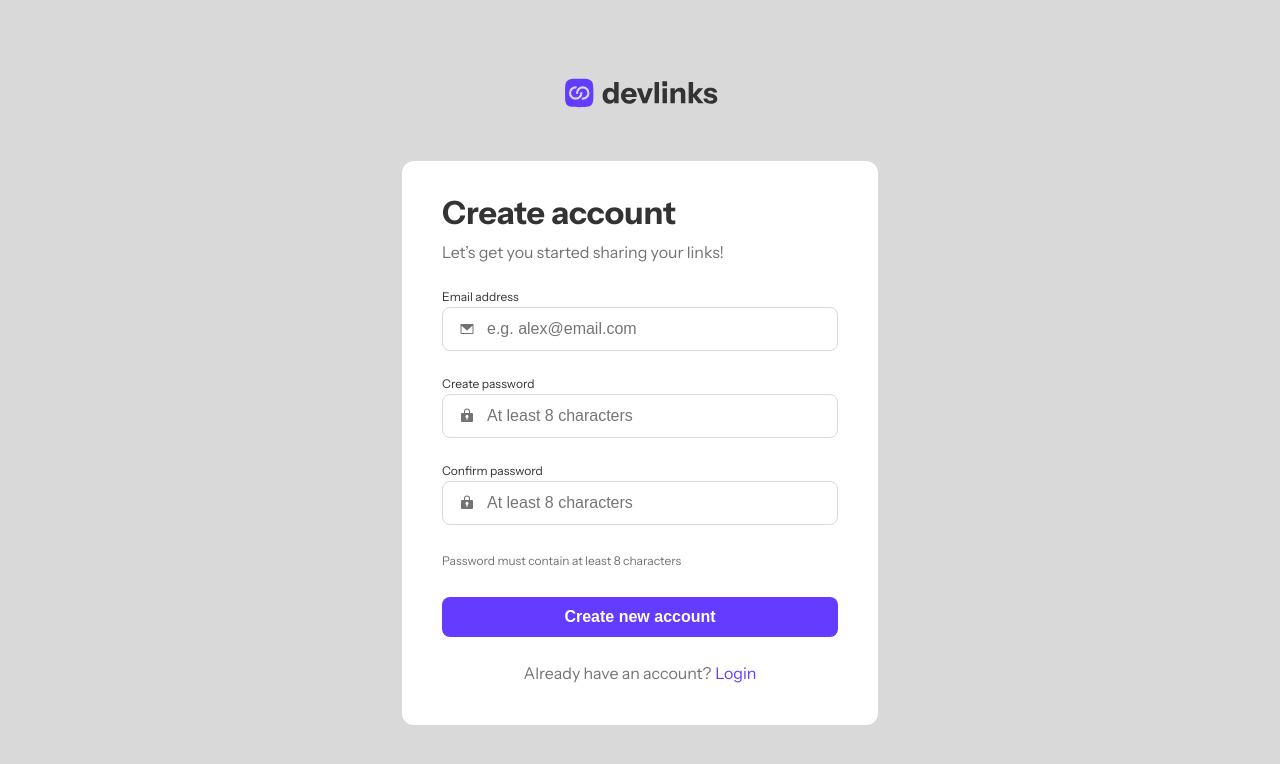
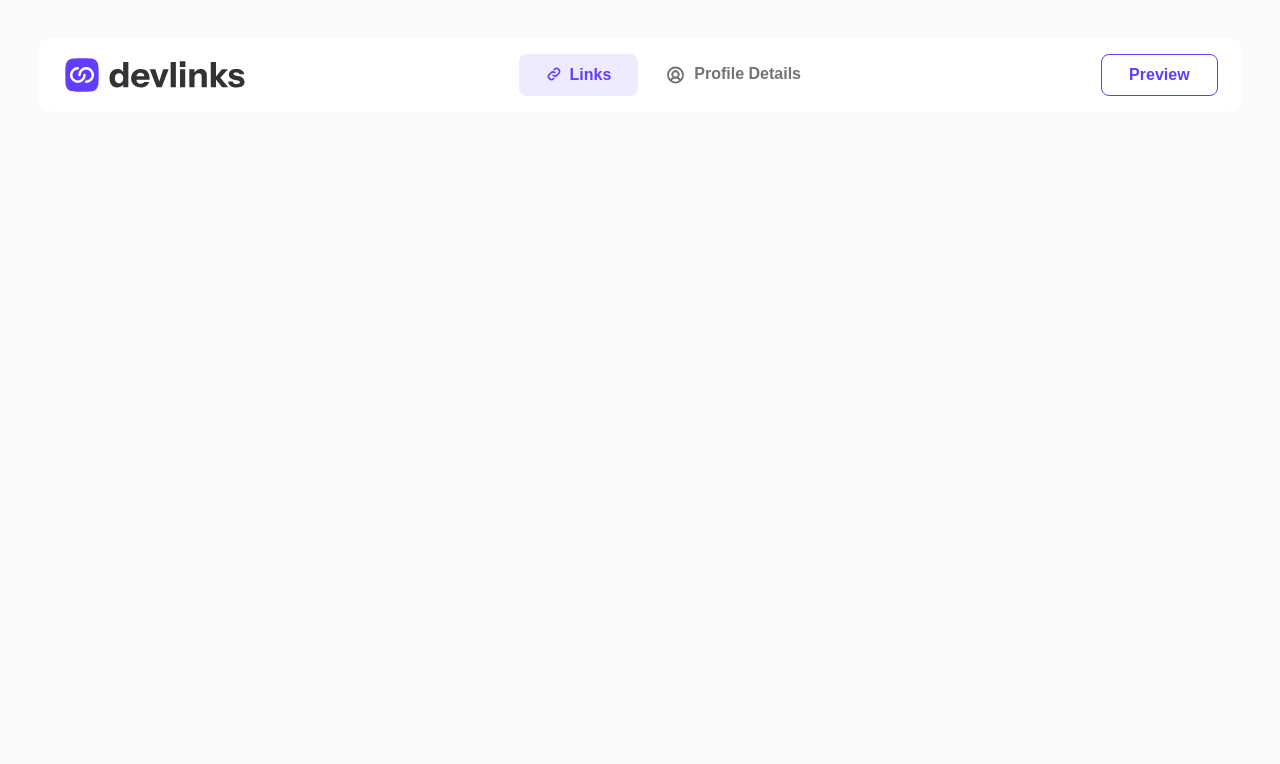
Before and after one commit to adriana-s-c/link-sharing-app, a React (Create React App) app: page / in a window 1280 px wide. Shown: the top 764 px of the page. Built offline with nearby package versions, Linux system fonts and the light colour scheme.

Commit message:
Add Navbar to HomePage

```diff
--- a/src/App.tsx
+++ b/src/App.tsx
@@ -1,12 +1,13 @@
-import "./App.scss";
+import styles from "./App.scss";
 import { Stack } from "./components/Stack";
-import { EntryPage } from "./pages/login";
+import { HomePage } from "./pages/HomePage";
 
 function App() {
   return (
-    <Stack className="App" align="center" spacing="center">
+    // <Stack className="App" align="center" spacing="center">
+    <Stack className={styles.App}>
       <Stack>
-        <EntryPage />
+        <HomePage />
       </Stack>
     </Stack>
   );
--- a/src/components/Button/index.module.scss
+++ b/src/components/Button/index.module.scss
@@ -2,6 +2,7 @@
 
 .button {
   width: 100%;
+  text-wrap: nowrap;
   font-size: $fontsize-m;
   font-weight: 600;
   border: none;
@@ -24,4 +25,28 @@
       background-color: $secondary-color;
     }
   }
+  &-secondary {
+    color: $primary-color;
+    background-color: transparent;
+    border: 1px solid $primary-color;
+    &:hover {
+      background-color: $third-color;
+    }
+  }
+  &-third {
+    background-color: transparent;
+    color: $grey-color;
+  }
+  &-active {
+    color: $primary-color;
+    background-color: $third-color;
+  }
 }
+
+.icon {
+  fill: $primary-color;
+}
+
+.iconGrey {
+  fill: $grey-color;
+}
--- a/src/components/Button/index.tsx
+++ b/src/components/Button/index.tsx
@@ -2,15 +2,29 @@ import styles from "./index.module.scss";
 import type { ComponentPropsWithoutRef, ReactNode } from "react";
 import { forwardRef } from "react";
 import clsx from "clsx";
+import { Stack } from "../Stack";
+import { ReactComponent as LinkIcon } from "../../images/icon-link.svg";
+import { ReactComponent as ProfileIcon } from "../../images/icon-profile-details-header.svg";
 
 type Props = ComponentPropsWithoutRef<"button"> & {
-  colorScheme: "primary" | "secondary";
+  colorScheme: "primary" | "secondary" | "third" | "active";
+  icon?: any;
   children?: ReactNode;
 };
+
+function getIcon(name: string) {
+  switch (name) {
+    case "link":
+      return <LinkIcon className={styles.icon} />;
+    case "profile":
+      return <ProfileIcon className={styles.iconGrey} />;
+  }
+}
 
 export const Button = forwardRef<HTMLButtonElement, Props>(
   (
     {
+      icon,
       type = "button",
       colorScheme = "primary",
       children,
@@ -27,7 +41,10 @@ export const Button = forwardRef<HTMLButtonElement, Props>(
       )}
       {...buttonProps}
     >
-      {children}
+      <Stack orientation="horizontal" gap="8px">
+        {icon ? getIcon(icon) : null}
+        {children}
+      </Stack>
     </button>
   )
 );
--- /dev/null
+++ b/src/pages/HomePage/NavBar/index.module.scss
@@ -0,0 +1,8 @@
+@import "../../../variables.scss";
+
+.box {
+  background-color: $white-color;
+  padding-block: 16px;
+  padding-inline: 24px;
+  border-radius: $border-radius-m;
+}
--- /dev/null
+++ b/src/pages/HomePage/NavBar/index.tsx
@@ -0,0 +1,23 @@
+import styles from "./index.module.scss";
+import { Stack } from "../../../components/Stack";
+import logo from "../../../images/logo-devlinks-large.svg";
+import { Button } from "../../../components/Button";
+
+export function NavBar() {
+  return (
+    <Stack orientation="horizontal" spacing="between" className={styles.box}>
+      <img src={logo} alt="Logo" className={styles.logo} />
+      <Stack orientation="horizontal">
+        <Button icon="link" colorScheme="active">
+          Links
+        </Button>
+        <Button icon="profile" colorScheme="third">
+          Profile Details
+        </Button>
+      </Stack>
+      <Stack>
+        <Button colorScheme="secondary">Preview</Button>
+      </Stack>
+    </Stack>
+  );
+}
--- /dev/null
+++ b/src/pages/HomePage/index.module.scss
@@ -0,0 +1,4 @@
+.box {
+  width: 100vw;
+  margin: 3%;
+}
--- /dev/null
+++ b/src/pages/HomePage/index.tsx
@@ -0,0 +1,11 @@
+import styles from "./index.module.scss";
+import { Stack } from "../../components/Stack";
+import { NavBar } from "./NavBar";
+
+export function HomePage() {
+  return (
+    <Stack orientation="vertical" className={styles.box}>
+      <NavBar />
+    </Stack>
+  );
+}
--- a/src/pages/login/index.tsx
+++ b/src/pages/login/index.tsx
@@ -1,8 +1,7 @@
 import styles from "./index.module.scss";
 import logo from "../../images/logo-devlinks-large.svg";
-import { LoginForm } from "./LoginForm";
 import { Stack } from "../../components/Stack";
-import { CreateAccount } from "./createAccount";
+import { CreateAccount } from "./CreateAccount";
 
 export function EntryPage() {
   return (
--- a/src/variables.scss
+++ b/src/variables.scss
@@ -1,7 +1,7 @@
 $primary-color: #633cff;
 $secondary-color: #beadff;
 $third-color: #efebff;
-$background-color: #d9d9d9;
+$background-color: #fafafa;
 $black-color: #333333;
 $grey-color: #737373;
 $lightgrey-color: #d9d9d9;
```
Also changed, not shown: src/images/icon-link.svg, src/images/icon-profile-details-header.svg.
